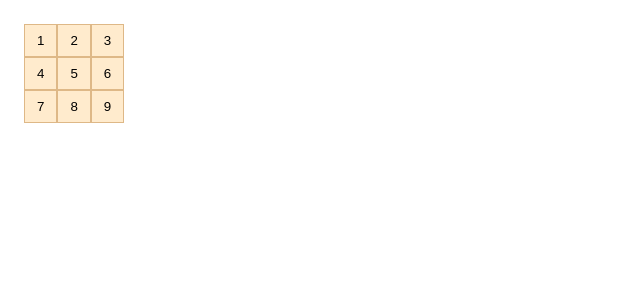
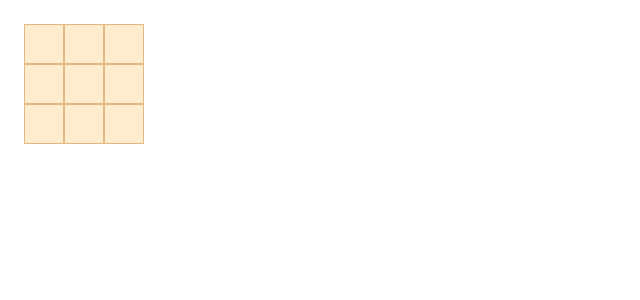
Before and after one commit to maruganluis/demo-vite-react, a React (Vite) app: page / in a window 1280 px wide. Shown: the top 300 px of the page, without its empty margins (0-640 px from the left). Built offline with nearby package versions, Linux system fonts and the light colour scheme.

Commit message:
add x in any square of the board

```diff
--- a/src/App.jsx
+++ b/src/App.jsx
@@ -1,20 +1,46 @@
-export default function Square() {
+import { useState } from "react";
+
+// Componente Square //
+
+function Square({value, onSquareClick}) {
+
+  return (
+    <button className="square" onClick={onSquareClick}>
+      {value}
+    </button>
+  );
+}
+
+
+
+// Tablero del 3 en raya //
+
+export default function Board() {
+  const [squares, setSquares] = useState(Array(9).fill(null));
+
+  function handleClick(i) {
+    const nextSquares = squares.slice();
+    nextSquares[i] = "X";
+    setSquares(nextSquares);
+  }
+
+
   return (
     <>
       <div className="board__row">
-        <button className="square">1</button>
-        <button className="square">2</button>
-        <button className="square">3</button>
+        <Square value={squares[0]} onSquareClick={() => handleClick(0)} />
+        <Square value={squares[1]} onSquareClick={() => handleClick(1)} />
+        <Square value={squares[2]} onSquareClick={() => handleClick(2)} />
       </div>
       <div className="board__row">
-        <button className="square">4</button>
-        <button className="square">5</button>
-        <button className="square">6</button>
+        <Square value={squares[3]} onSquareClick={() => handleClick(3)} />
+        <Square value={squares[4]} onSquareClick={() => handleClick(4)} />
+        <Square value={squares[5]} onSquareClick={() => handleClick(5)} />
       </div>
       <div className="board__row">
-        <button className="square">7</button>
-        <button className="square">8</button>
-        <button className="square">9</button>
+        <Square value={squares[6]} onSquareClick={() => handleClick(6)} />
+        <Square value={squares[7]} onSquareClick={() => handleClick(7)} />
+        <Square value={squares[8]} onSquareClick={() => handleClick(8)} />
       </div>
 
     </>
--- a/src/index.css
+++ b/src/index.css
@@ -15,4 +15,18 @@
   border-radius: none;
   border: 1px solid burlywood;
   background-color: blanchedalmond;
+  color:saddlebrown;
+  font-size: 20px;
+  font-weight: 900;
+  margin:0px;
+  width: 40px;
+  height: 40px;
+  display: flex;
+  align-items: center;
+  justify-content: center;
 }
+
+.board__row {
+  display: flex;
+  margin: 0;
+}
```
